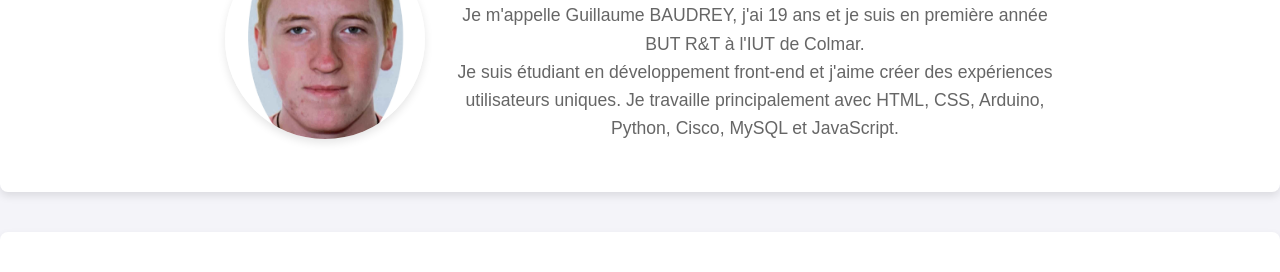
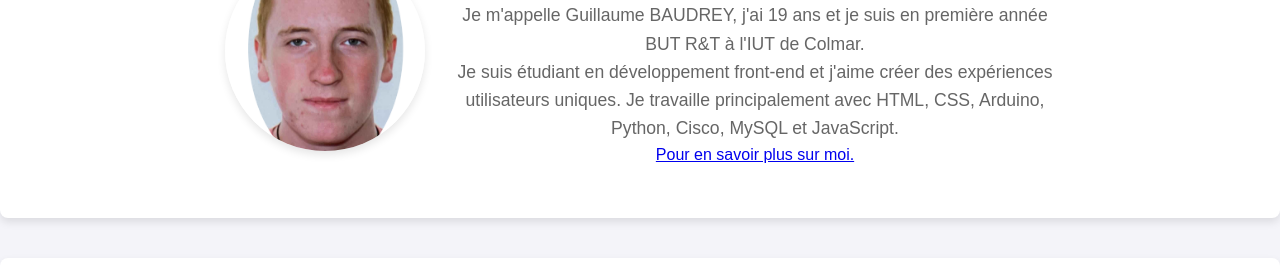
Before and after one commit to Guillaume-8/Guillaume-8.github.io, a plain HTML site: page index.html in a window 1280 px wide. Shown: the part 528-800 px from the top of the page. Drawn offline with Linux system fonts and the light colour scheme.

Commit message:
Update index.html

```diff
--- a/index.html
+++ b/index.html
@@ -38,6 +38,7 @@
             <h2>À propos de moi</h2>
             <p>Je m'appelle Guillaume BAUDREY, j'ai 19 ans et je suis en première année BUT R&T à l'IUT de Colmar.</p>
             <p>Je suis étudiant en développement front-end et j'aime créer des expériences utilisateurs uniques. Je travaille principalement avec HTML, CSS, Arduino, Python, Cisco, MySQL et JavaScript.</p>
+            <a href="moi.html">Pour en savoir plus sur moi.</a>
         </div>
     </section>
 
```
